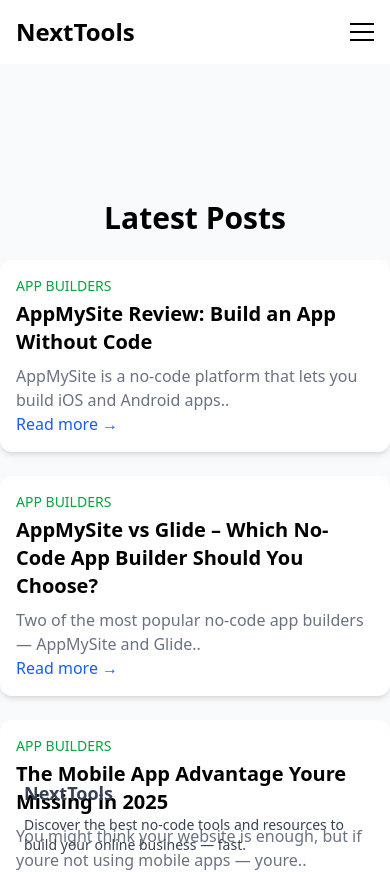
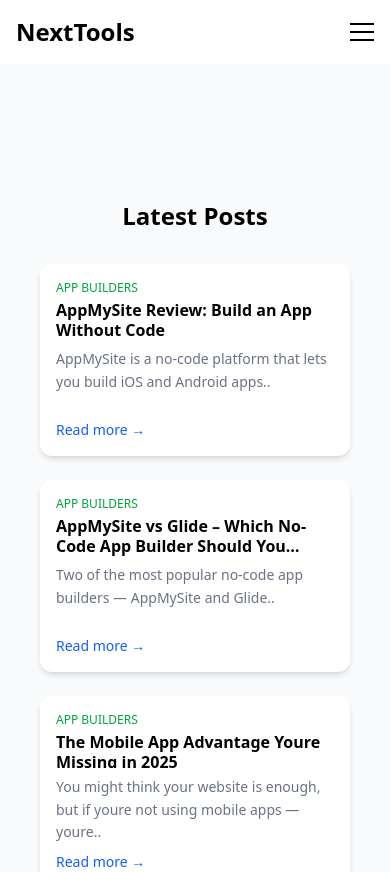
Before and after one commit to gr1shq/nexttools, a Next.js app: page /blog in a window 390 px wide. Shown: the top 872 px of the page. Built offline with nearby package versions, Linux system fonts and the light colour scheme.

Commit message:
Update blog post / header / whatever

```diff
--- a/app/(sections)/BlogHero.tsx
+++ b/app/(sections)/BlogHero.tsx
@@ -2,9 +2,9 @@
 
 const BlogHero = () => {
   return (
-    <main className="flex flex-col items-center justify-start h-[80vh] w-full xl:px-30 lg:px-20 md:px-15">
-        <h1 className="text-3xl font-bold mt-[200px]">Latest Posts</h1>
-        <div className="grid grid-cols-1 md:grid-cols-2 lg:grid-cols-3 gap-6 mt-6">
+<main className="flex flex-col items-center w-full xl:px-30 lg:px-20 md:px-15 px-10 pb-20 min-h-[calc(100vh-400px)]">
+  <h1 className="md:text-3xl font-bold mt-[200px] text-2xl">Latest Posts</h1>
+  <div className="grid grid-cols-1 md:grid-cols-2 lg:grid-cols-3 gap-6 my-8 w-full">
         <a href="/blog/turn-website-into-app">
         <Post category="App Builders" title="AppMySite Review: Build an App Without Code" description="AppMySite is a no-code platform that lets you build iOS and Android apps.." />
         </a>
--- a/app/(sections)/Hero.tsx
+++ b/app/(sections)/Hero.tsx
@@ -2,8 +2,8 @@
 
 const Hero = () => {
   return (
-    <main className="flex flex-col items-center justify-end h-[35vh] sm:h-[30vh] w-full text-center xl:px-30 lg:px-20 md:px-15 px-10 ">
-        <h2 className="text-2xl font-bold md:text-4xl ">Discover the Best <span className="text-blue-600">No-Code Tools</span> to Build Your Online Empire</h2>
+    <main className="flex flex-col items-center justify-end h-[40vh] sm:h-[30vh] w-full text-center xl:px-30 lg:px-20 md:px-15 px-10 ">
+        <h2 className="text-xl sm:text-2xl font-bold md:text-4xl ">Discover the Best <span className="text-blue-600">No-Code Tools</span> to Build Your Online Empire</h2>
         <p className="mt-4 md:text-lg text-[15px]">NextTools is a collection of tools to help you build your online empire. From social media management to e-commerce, we have got you covered.</p>
         <Link href={"/blog"}>
         <button className="px-4 py-2 mt-8 text-white bg-black hover:bg-gray-800">Explore the blog</button>
--- a/app/blog/appmysite-vs-glide/page.tsx
+++ b/app/blog/appmysite-vs-glide/page.tsx
@@ -1,3 +1,4 @@
+import Footer from "@/app/components/Footer"
 import Header from "@/app/components/Header"
 
 const page = () => {
@@ -9,7 +10,7 @@
         <main className="flex flex-col justify-center min-h-screen w-full xl:px-30 lg:px-20 md:px-15">
         <div className="max-w-3xl mx-auto px-4 py-8">
   <div className="mb-10 text-center">
-    <h1 className="text-3xl font-bold mb-3">
+    <h1 className="text-3xl font-bold mb-3 mt-[100px] md:mt-0">
       <span className="bg-gradient-to-r from-blue-600 to-purple-600 bg-clip-text text-transparent">
         AppMySite vs Glide
       </span>
@@ -122,6 +123,9 @@
   </div>
 </div>
         </main>
+        <footer>
+          <Footer />
+        </footer>
     </div>
   )
 }
--- a/app/components/Post.tsx
+++ b/app/components/Post.tsx
@@ -1,13 +1,46 @@
-const Post = ({category, title, description}: {category: string, title: string, description: string}) => {
+// const Post = ({category, title, description}: {category: string, title: string, description: string}) => {
+//   return (
+//     <div className="bg-white rounded-xl shadow-md hover:shadow-lg transition p-4 w-full flex flex-col ">
+//         {/* <image src={`${appmysite}`} alt="AppMySite logo" className="rounded-md mb-4" /> */}
+//         <h2 className="text-sm text-green-600 uppercase">{category}</h2>
+//         <h3 className="text-sm sm:text-md md:text-xl font-semibold mt-1">{title}</h3>
+//         <p className="text-gray-500 mt-2 text-sm md:text-md">{description}</p>
+//         <p className="text-blue-600 font-medium">Read more →</p>
+//     </div>
+//   )
+// }
+
+// export default Post
+
+const Post = ({ category, title, description }: {
+  category: string,
+  title: string,
+  description: string
+}) => {
   return (
-    <div className="bg-white rounded-xl shadow-md hover:shadow-lg transition p-4">
-        {/* <image src={`${appmysite}`} alt="AppMySite logo" className="rounded-md mb-4" /> */}
-        <h2 className="text-sm text-green-600 uppercase">{category}</h2>
-        <h3 className="text-xl font-semibold mt-1">{title}</h3>
-        <p className="text-gray-500 mt-2">{description}</p>
-        <p className="text-blue-600 font-medium">Read more →</p>
+    <div className="bg-white rounded-xl shadow-md hover:shadow-lg transition p-4 w-full flex flex-col h-48">
+      {/* Category */}
+      <span className="text-xs text-green-600 uppercase font-medium block mb-1">
+        {category}
+      </span>
+
+      {/* Title - Always visible */}
+      <h3 className="text-base font-semibold mb-2 line-clamp-2 leading-tight">
+        {title}
+      </h3>
+
+      {/* Description - Hidden on small screens */}
+      <div className="flex-grow md:flex-grow-0">
+        <p className="text-gray-500 text-sm line-clamp-3 leading-relaxed min-[320px]:block hidden">
+          {description}
+        </p>
+      </div>
+
+      {/* Read More - Always bottom-aligned */}
+      <p className="text-blue-600 font-medium text-sm mt-2">
+        Read more →
+      </p>
     </div>
-  )
-}
-
+  );
+};
 export default Post
```
Also changed, not shown: app/globals.css (line endings or trailing spaces).
